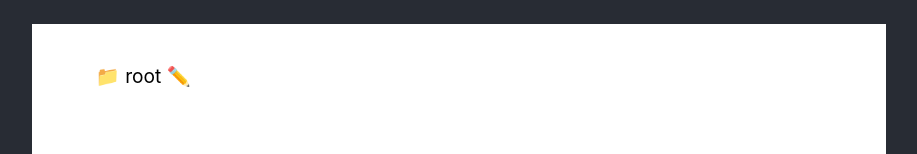
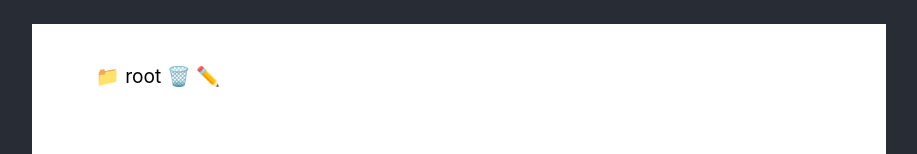
Before and after one commit to rubeun/file-manager, a React (Create React App) app: page / in a window 1280 px wide. Shown: the part 185-339 px from the top of the page, without its empty margins (189-1106 px from the left). Built offline with nearby package versions, Linux system fonts and the light colour scheme.

Commit message:
add deleteNode method, implement for root folder

```diff
--- a/src/App.tsx
+++ b/src/App.tsx
@@ -13,16 +13,29 @@ type Node = {
 }
 
 const App = () => {
-  const [fileData, setFileData] = useState<Node>(fileManagerData as Node);
+  const [fileData, setFileData] = useState<Node | null>(fileManagerData as Node);
+
+  // ################################# DELETE FILE/FOLDER #################################
+  const deleteNode = (parentNode: Node, nodeID: string) => {
+    console.log("deleteNode nodeID:", nodeID);
+    // Check if parentID is root or child
+    if (nodeID === "root") {
+      setFileData(null);
+    } else {
+
+    }
+  };
+
+
 
   // Rename File or Folder names
   const editName = (parentNode: Node, nodeID: string, newName: string) => {
     if (nodeID === "root") {
-      let tempFileData = { ...fileData };
+      let tempFileData = { ...fileData as Node };
       tempFileData.name = newName;
       setFileData(tempFileData);
     } else {
-      let tempFileData = { ...fileData };
+      let tempFileData = { ...fileData as Node };
 
       const dfs = (fileDataNode: Node) => {
         // console.log("dfs - fileDataNode", fileDataNode);
@@ -52,6 +65,7 @@ const App = () => {
           parentNode={parentNode}
           node={node}
           showContent={showContent}
+          deleteNode={deleteNode}
           editName={editName}
         />
       );
@@ -72,7 +86,7 @@ const App = () => {
     <div className="App">
       <Header />
       <div className='wrapper'>
-        <Folder parentNode={fileData} node={fileData} showContent={showContent} editName={editName} />
+        <Folder parentNode={fileData} node={fileData} showContent={showContent} deleteNode={deleteNode} editName={editName} />
       </div>
     </div>
   );
--- a/src/components/Folder.tsx
+++ b/src/components/Folder.tsx
@@ -7,50 +7,57 @@ type Node = {
   nodes: Node[];
 }
 
-
 type FolderType = {
-  parentNode: Node;
-  node: Node;
+  parentNode: Node | null;
+  node: Node | null;
+  deleteNode: any;
   showContent: any;
   editName: any;
 }
 
-const Folder: FC<FolderType> = ({ parentNode, node, showContent, editName }) => {
+const Folder: FC<FolderType> = ({ parentNode, node, showContent, deleteNode, editName }) => {
   const [folderOpen, setFolderOpen] = useState(false);
-  const [showInput, setShowInput] = useState(false);
-  const [inputText, setInputText] = useState(node.name);
+  const [showEditInput, setShowEditInput] = useState(false);
+  const [inputText, setInputText] = useState(node?.name);
 
   const handleEditName = () => {
-    setShowInput(false);
-    editName(parentNode, node.id, inputText);
+    setShowEditInput(false);
+    editName(parentNode, node?.id, inputText);
   };
 
+  // If root node is null, show nothing
+  if (parentNode === null || node === null) {
+    return null;
+  }
 
   return (
     <div>
-      {showInput ? (
+      {showEditInput ? (
         <span>
           <input
             type="text"
             value={inputText}
-            placeholder="Update Folder Name"
             onChange={(e) => setInputText(e.target.value)}
           />
           <button onClick={() => handleEditName()}>Save</button>
         </span>
       ) : (
         <span className="button" onClick={() => setFolderOpen(!folderOpen)}>
-          {folderOpen ? `📂 ${node.name}` : `📁 ${node.name}`}
+          {folderOpen ? `📂 ${node?.name}` : `📁 ${node?.name}`}
         </span>
       )}
-      <span className="button" onClick={() => setShowInput(!showInput)}>
+      <span className="button" onClick={() => deleteNode(parentNode, node?.id)}>
+        {" "}
+        🗑️
+      </span>
+      <span className="button" onClick={() => setShowEditInput(!showEditInput)}>
         {" "}
         ✏️
       </span>
 
       {folderOpen
-        ? node.nodes.length > 0 &&
-          node.nodes.map((child) => showContent(node, child))
+        ? node?.nodes &&
+          node?.nodes.map((child) => showContent(node, child))
         : null}
     </div>
   );
```
